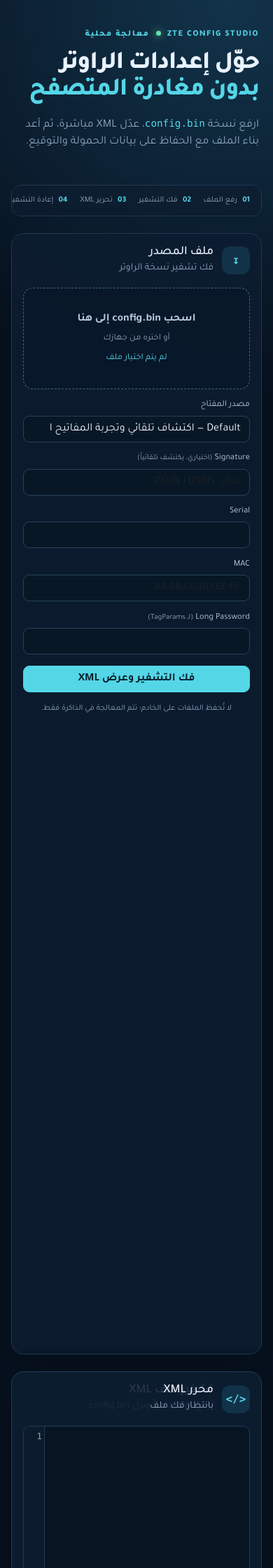
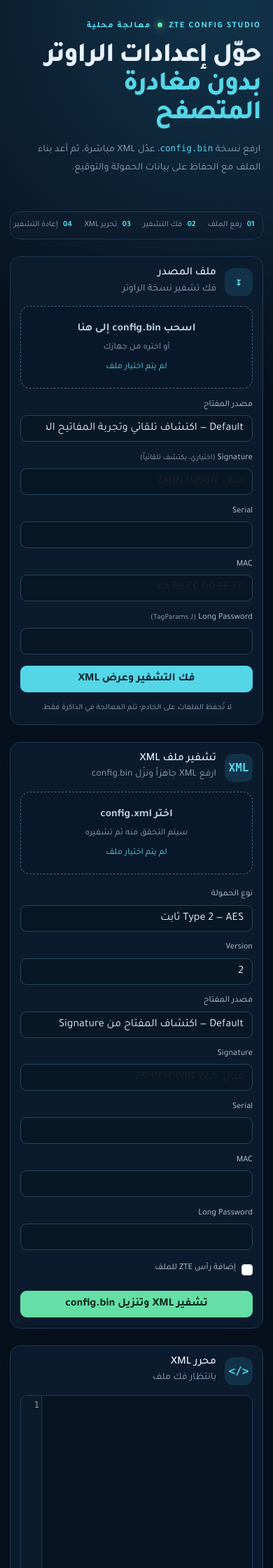
Before and after one commit to MustafaMohamedCoder/config, a Flask app: page / in a window 390 px wide. Shown: the top 2240 px of the page at 70% size. Run offline with Flask 3, Linux system fonts and the light colour scheme; some libraries are stand-ins or nearby versions.

Commit message:
Fix responsive card height and mobile layout

```diff
--- a/static/styles.css
+++ b/static/styles.css
@@ -10,10 +10,11 @@ code { color:var(--cyan); }
 .step-strip { display:flex; align-items:center; gap:1rem; color:var(--muted); font-size:.85rem; overflow:auto; padding:.8rem 1rem; border:1px solid var(--line); background:rgba(13,29,48,.7); border-radius:14px; }
 .step-strip div { display:flex; align-items:center; gap:.45rem; white-space:nowrap; } .step-strip b { color:var(--cyan); font-size:.72rem; } .step-strip i { height:1px; width:36px; background:var(--line); }
 .panel { background:rgba(13,29,48,.88); border:1px solid var(--line); border-radius:18px; padding:1.2rem; box-shadow:0 20px 60px rgba(0,0,0,.16); }
+.col-lg-4 > .panel { height:auto; }
 .panel-heading { display:flex; align-items:center; gap:.75rem; margin-bottom:1rem; } .panel-heading h2 { font-size:1.1rem; margin:0; } .panel-heading small { color:var(--muted); } .icon { width:40px; height:40px; display:grid; place-items:center; background:#123249; color:var(--cyan); border-radius:12px; font-weight:800; font-family:monospace; }
 .dropzone { min-height:145px; display:flex; flex-direction:column; align-items:center; justify-content:center; gap:.3rem; border:1px dashed #3d6788; border-radius:14px; cursor:pointer; background:rgba(8,24,40,.65); text-align:center; transition:.2s; } .dropzone:hover,.dropzone.dragging,.dropzone.has-file { border-color:var(--cyan); background:rgba(34,100,125,.16); } .dropzone input { display:none; } .dropzone strong { font-size:.98rem; } .dropzone span,.dropzone em { color:var(--muted); font-size:.8rem; font-style:normal; } .dropzone em { color:var(--cyan); margin-top:.25rem; }
 .field { margin-top:.85rem; } label { font-size:.78rem; color:#b9cce0; display:block; margin-bottom:.35rem; } label small { color:var(--muted); } .form-control,.form-select { background:#081725; border-color:#26435c; color:var(--text); border-radius:9px; } .form-control:focus,.form-select:focus { background:#081725; color:var(--text); border-color:var(--cyan); box-shadow:0 0 0 .2rem rgba(84,214,231,.12); }
 .advanced-grid { display:grid; grid-template-columns:1fr 1fr; gap:.7rem; } .btn { border-radius:9px; font-weight:700; } .btn-primary { background:var(--cyan); border-color:var(--cyan); color:#06202a; } .btn-primary:hover { background:#8de8f3; border-color:#8de8f3; color:#06202a; } .btn-success { background:var(--green); border-color:var(--green); color:#062119; } .btn-success:hover { background:#9af2c6; border-color:#9af2c6; color:#062119; }
 .privacy-note { color:var(--muted); font-size:.72rem; margin:.9rem 0 0; text-align:center; } .editor-panel { display:flex; flex-direction:column; min-height:590px; } .CodeMirror { flex:1; min-height:450px; direction:ltr; text-align:left; border:1px solid #203b55; border-radius:10px; background:#071522; color:#d7e7f5; font-size:13px; } .CodeMirror-gutters { background:#0b1b2c; border-color:#203b55; } .editor-footer { display:flex; justify-content:space-between; color:var(--muted); font: .72rem monospace; padding:.55rem .2rem; direction:ltr; } .editor-actions { display:flex; gap:.7rem; justify-content:flex-start; padding-top:.55rem; } .editor-actions .btn-success { flex:1; }
 footer { display:flex; justify-content:space-between; color:var(--muted); font-size:.76rem; padding:0 .25rem 1rem; } footer a { color:var(--cyan); text-decoration:none; } .alert { border-radius:12px; } .text-bg-secondary { background:#27435c !important; }
-@media (max-width: 575px) { .container { padding-left:1rem; padding-right:1rem; } .panel { padding:1rem; } .advanced-grid { grid-template-columns:1fr; gap:0; } .editor-actions { flex-direction:column; } .editor-actions .btn-success { flex:auto; } .step-strip { gap:.55rem; font-size:.72rem; } .step-strip i { width:18px; } footer { flex-direction:column; gap:.4rem; } }
+@media (max-width: 575px) { body { overflow-x:hidden; } .container { padding-left:.85rem; padding-right:.85rem; } .hero { padding-top:.25rem; } h1 { font-size:clamp(2rem,10vw,3rem); } .hero p { font-size:.9rem; line-height:1.8; } .panel { padding:.9rem; border-radius:15px; } .panel-heading { margin-bottom:.8rem; } .panel-heading h2 { font-size:1rem; } .dropzone { min-height:118px; padding:.8rem; } .advanced-grid { grid-template-columns:1fr; gap:0; } .editor-panel { min-height:0; } .CodeMirror { min-height:330px; max-height:58vh; font-size:12px; } .editor-actions { flex-direction:column; } .editor-actions .btn-success { flex:auto; } .step-strip { gap:.55rem; font-size:.72rem; padding:.65rem .75rem; } .step-strip i { width:18px; } footer { flex-direction:column; gap:.4rem; } }
--- a/templates/index.html
+++ b/templates/index.html
@@ -27,7 +27,7 @@
 
     <div class="row g-4 align-items-stretch">
       <aside class="col-lg-4">
-        <form id="decode-form" class="panel h-100">
+        <form id="decode-form" class="panel">
           <div class="panel-heading"><span class="icon">↧</span><div><h2>ملف المصدر</h2><small>فك تشفير نسخة الراوتر</small></div></div>
           <label class="dropzone" for="file-input" id="dropzone">
             <input id="file-input" name="file" type="file" accept=".bin,application/octet-stream" required>
```
